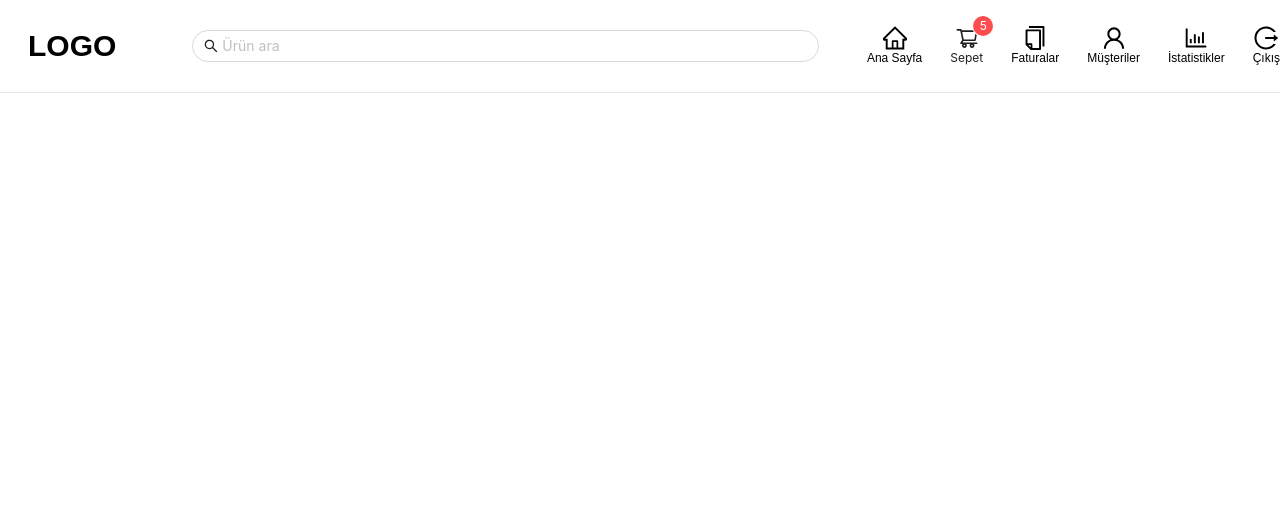
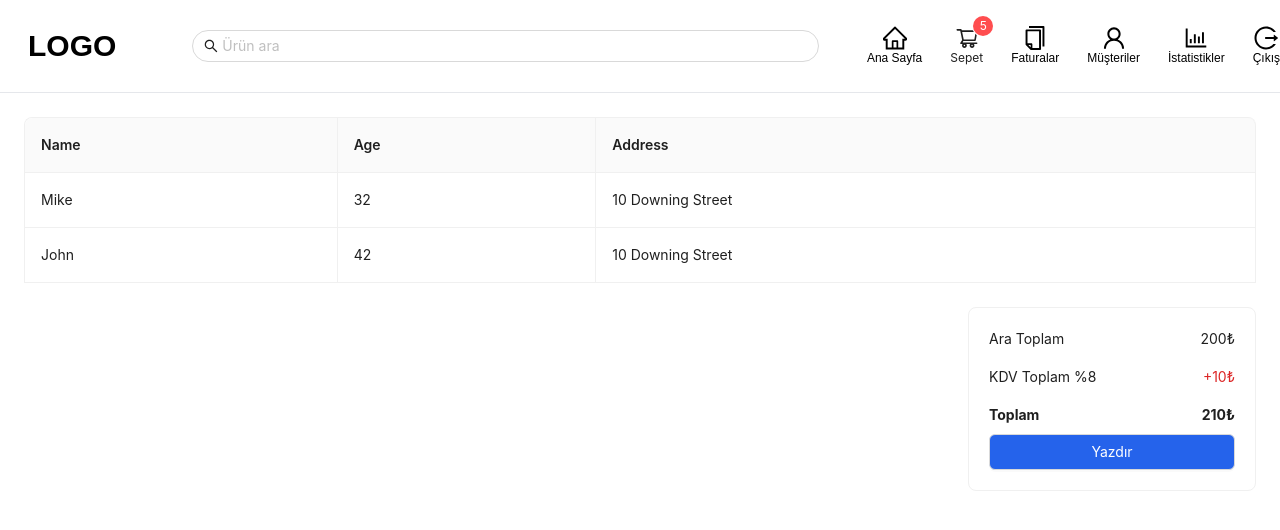
Before and after one commit to Beyzabay/pos-application, a React (Create React App) app in the folder client/: page /Bill in a window 1280 px wide. Shown: the top 530 px of the page. Built offline with nearby package versions, Linux system fonts and the light colour scheme; the HTML template or start-up script is replaced by a standard one.

Commit message:
Invoice printing area has been created.

```diff
--- a/client/src/App.js
+++ b/client/src/App.js
@@ -1,8 +1,9 @@
 import "./App.css";
 import { Routes, Route, BrowserRouter } from "react-router-dom";
-import Home from "./Home";
-import ShoppingCard from "./ShoppingCard";
+import Home from "./Pages/Home";
+import ShoppingCard from "./Pages/ShoppingCard";
 import Header from "./Components/Header";
+import Bill from "./Pages/Bill";
 
 function App() {
   return (
@@ -10,8 +11,9 @@ function App() {
       <BrowserRouter>
         <Header />
         <Routes>
-          <Route path="/" element={<Home />} />
+          <Route path="/" element={<Home/>} />
           <Route path="/ShoppingCard" element={<ShoppingCard />} />
+          <Route path="/Bill" element={<Bill />} />
         </Routes>
       </BrowserRouter>
     </div>
--- /dev/null
+++ b/client/src/Components/BillDetails.jsx
@@ -0,0 +1,19 @@
+import React from "react";
+import { Modal } from "antd";
+
+const BillDetails = ({ isModalOpen, setIsModalOpen }) => {
+  return (
+    <>
+      <Modal
+        title="Fatura Oluştur"
+        open={isModalOpen}
+        onCancel={() => setIsModalOpen(false)}
+        footer={false}
+      >
+       <div>Fatura detay</div>
+      </Modal>
+    </>
+  );
+};
+
+export default BillDetails;
--- a/client/src/Components/Header.jsx
+++ b/client/src/Components/Header.jsx
@@ -42,10 +42,10 @@ function Header() {
           </Badge>
         </div>
         <div className="hover:text-[#40a9ff] ">
-          <a href="/" className="positionClass">
+          <Link to={"/Bill"} className="positionClass">
             <CopyOutlined className="md:text-2xl text-xl" />
             <span className="md:text-xs text[10px]">Faturalar</span>
-          </a>
+          </Link>
         </div>
         <div className="hover:text-[#40a9ff] ">
           <a href="/" className="positionClass">
--- /dev/null
+++ b/client/src/Pages/Bill.jsx
@@ -0,0 +1,79 @@
+import React from "react";
+import { Table } from "antd";
+import { Card } from "antd";
+import { Button } from "antd";
+import { useState } from "react";
+import BillDetails from "../Components/BillDetails";
+
+function Bill() {
+  const [isModalOpen, setIsModalOpen] = useState(false);
+
+  const dataSource = [
+    {
+      key: "1",
+      name: "Mike",
+      age: 32,
+      address: "10 Downing Street",
+    },
+    {
+      key: "2",
+      name: "John",
+      age: 42,
+      address: "10 Downing Street",
+    },
+  ];
+
+  const columns = [
+    {
+      title: "Name",
+      dataIndex: "name",
+      key: "name",
+    },
+    {
+      title: "Age",
+      dataIndex: "age",
+      key: "age",
+    },
+    {
+      title: "Address",
+      dataIndex: "address",
+      key: "address",
+    },
+  ];
+  return (
+    <div>
+      <Table
+        dataSource={dataSource}
+        columns={columns}
+        pagination={false}
+        className="m-6"
+        bordered
+      />
+      <div className="flex justify-end m-6">
+        <Card size="small" className="w-72 p-2">
+          <div className="flex justify-between">
+            <div>Ara Toplam</div>
+            <span>200₺</span>
+          </div>
+          <div className="flex justify-between my-4">
+            <div>KDV Toplam %8</div>
+            <span className="text-red-600">+10₺</span>
+          </div>
+          <div className="flex justify-between font-bold mb-2">
+            <div>Toplam</div>
+            <span>210₺</span>
+          </div>
+          <Button
+            className="w-full bg-blue-600 h-9 text-white"
+            onClick={() => setIsModalOpen(true)}
+          >
+            Yazdır
+          </Button>
+        </Card>
+      </div>
+      <BillDetails isModalOpen={isModalOpen} setIsModalOpen={setIsModalOpen} />
+    </div>
+  );
+}
+
+export default Bill;
--- a/client/src/ShoppingCard.jsx
+++ b/client/src/Pages/ShoppingCard.jsx
@@ -2,7 +2,7 @@ import React from "react";
 import { Table } from "antd";
 import { Card } from "antd";
 import { Button } from "antd";
-import CreateBill from "./CreateBill";
+import CreateBill from "../Components/CreateBill";
 import { useState } from "react";
 
 function ShoppingCard() {
```
Also changed, not shown: client/src/Pages/Home.jsx (renamed from client/src/Home.jsx, +4 -5 lines), client/src/Components/CreateBill.jsx (renamed from client/src/CreateBill.jsx).
